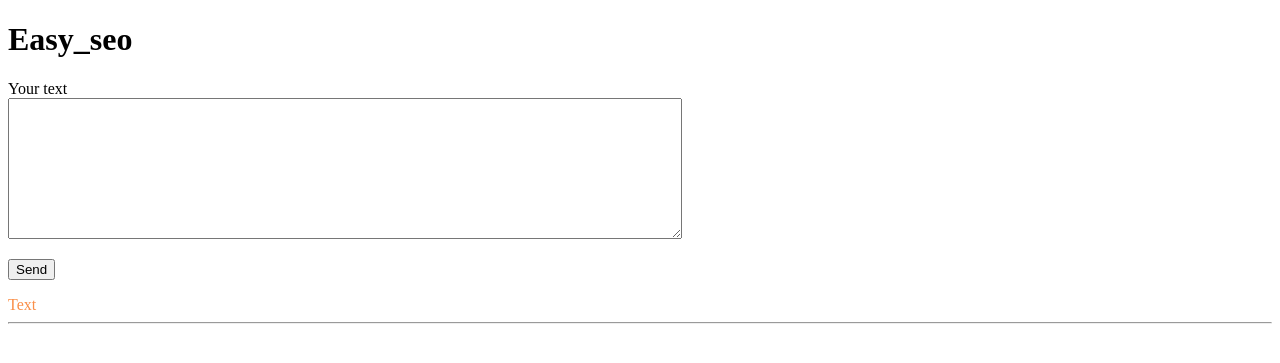
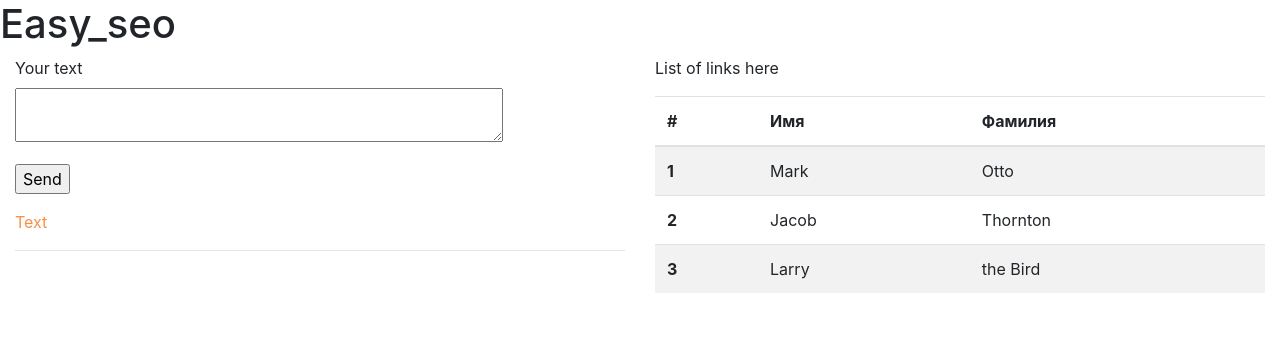
Before and after one commit to Rudavinp/seo-tool, a Flask app: page / in a window 1280 px wide. Shown: the top 363 px of the page. Run offline with Flask 2, Linux system fonts and the light colour scheme; some libraries are stand-ins or nearby versions.

Commit message:
add bootstrap and table to template index.html

```diff
--- a/app/routes.py
+++ b/app/routes.py
@@ -39,6 +39,7 @@ def index():
         print(12, list_sentences)
         print(12, text)
         # snippets = yandex(form.text.data)
+        list = list_matches
 
 
         # return redirect(url_for('index', text=text))
--- a/app/templates/index.html
+++ b/app/templates/index.html
@@ -3,20 +3,29 @@
 <head>
     <meta charset="UTF-8">
     <title>Easy_seo</title>
+    <link rel="stylesheet" href="https://stackpath.bootstrapcdn.com/bootstrap/4.4.1/css/bootstrap.min.css"
+          integrity="sha384-Vkoo8x4CGsO3+Hhxv8T/Q5PaXtkKtu6ug5TOeNV6gBiFeWPGFN9MuhOf23Q9Ifjh" crossorigin="anonymous">
 </head>
 <body>
+    <div class="container-fluid">
+        <div class="row">
             <h1>Easy_seo</h1>
+        </div>
+        <div class="row">
+            <div class="col-md-6">
                 <form action="" method="post" novalidate>
+                    <div class="form-group">
                     {{ form.hidden_tag() }}
                     <p>
                         {{ form.text.label }}<br>
-            {{ form.text(style="width: 668px; height: 135px;") }}
+                        {{ form.text(style="width: 80%; height: 80%") }}
                         {% for error in form.text.errors %}
                         <span style="color: red;">[{{ error }}]</span>
                         {% endfor %}
                     <p>
                         {{ form.submit() }}
                     </p>
+                    </div>
                 </form>
                 {{text}}
 
@@ -30,6 +39,39 @@
                 </ul>
                 {% endif %}
                 {% endwith %}
+            </div>
+            <div class="col-md-6">
+                <p>List of links here</p>
+                <table class="table table-striped">
+                  <thead>
+                    <tr>
+                      <th scope="col">#</th>
+                      <th scope="col">Имя</th>
+                      <th scope="col">Фамилия</th>
+                    </tr>
+                  </thead>
+                  <tbody>
+                    <tr>
+                      <th scope="row">1</th>
+                      <td>Mark</td>
+                      <td>Otto</td>
+                    </tr>
+                    <tr>
+                      <th scope="row">2</th>
+                      <td>Jacob</td>
+                      <td>Thornton</td>
+                    </tr>
+                    <tr>
+                      <th scope="row">3</th>
+                      <td>Larry</td>
+                      <td>the Bird</td>
+                    </tr>
+                  </tbody>
+                </table>
+            </div>
+        </div>
+    </div>
+
 
 </body>
 </html>
```
Also changed, not shown: index.html (+2 -1 lines). Lines whose indentation alone changed are shown as unchanged.
